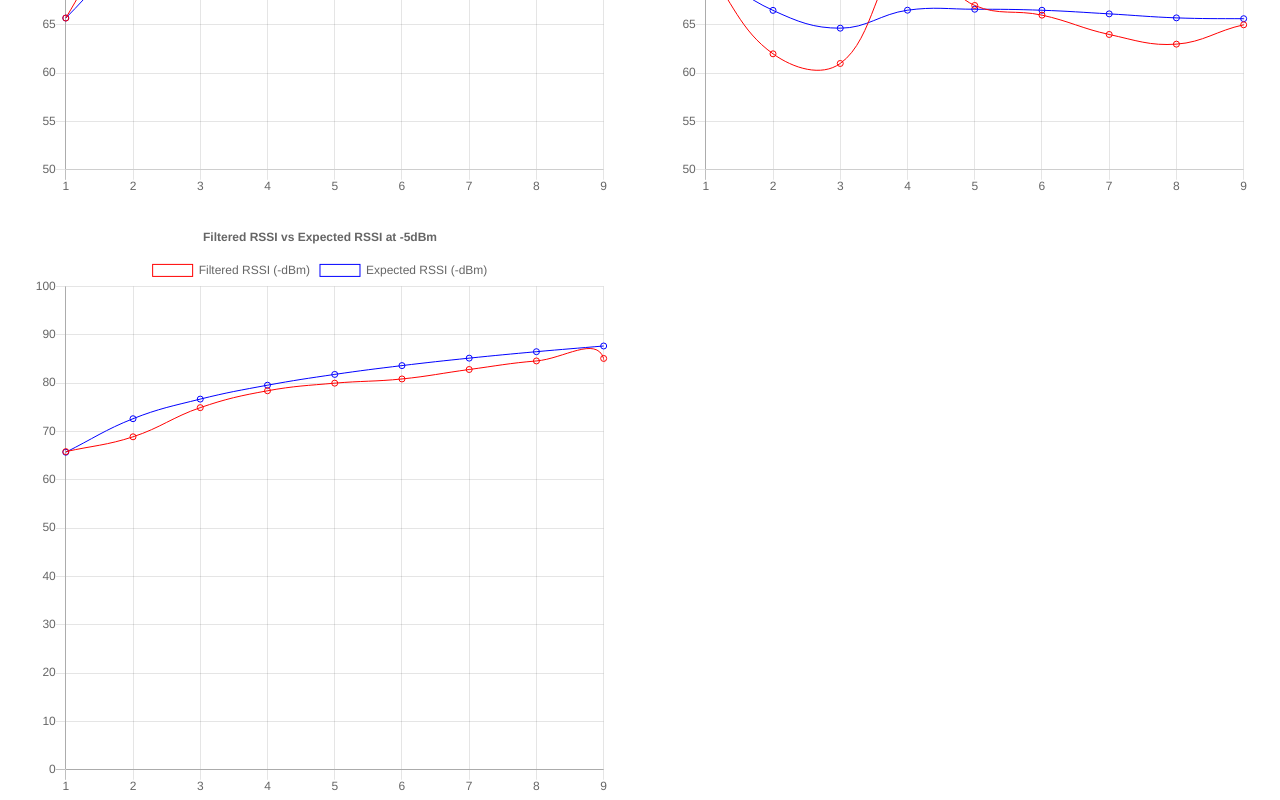
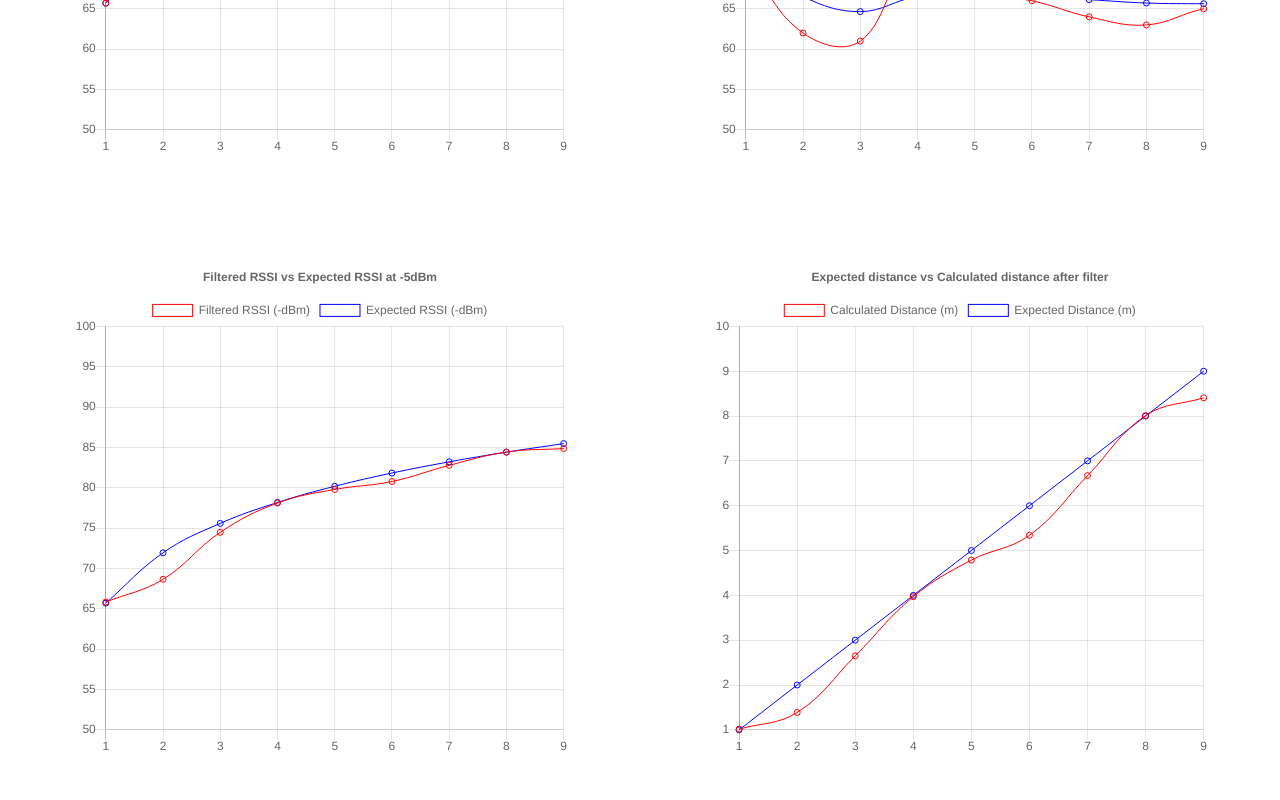
Before and after one commit to JJTrack/KalmanTests, a website: page index.html in a window 1280 px wide. Shown: the part 410-1210 px from the top of the page. Drawn offline with nearby package versions, Linux system fonts and the light colour scheme.

Commit message:
finished making graphs, working on cleaning code and added variable toggles

```diff
--- a/index.css
+++ b/index.css
@@ -1,6 +1,6 @@
 #wrapper {
     width: 50%;
     height: 600px;
-    padding: 30px;
+    padding: 70px;
     float: left;
 }
--- a/index.html
+++ b/index.html
@@ -21,10 +21,20 @@
 
         </div>
 
-        <div id="wrapper">
+        <div id="container">
+            <div id="wrapper">
 
-            <canvas id="kal" width="100%" height="100%"></canvas>
+                <canvas id="kal" width="100%" height="100%"></canvas>
+            </div>
+
+            <div id="wrapper">
+
+                <canvas id="dist" width="100%" height="100%"></canvas>
+            </div>
+
         </div>
+
+
 
 
         <script src="kalman.min.js" type="text/javascript"></script>
--- a/index.js
+++ b/index.js
@@ -1,11 +1,11 @@
 // Graph showing 5dBm rssi values at each distance against expected values
-
+let A = -65.7;
+let n = 0.9;
 let distances = [1, 2, 3, 4, 5, 6, 7, 8, 9];
 let rssiVals = [65.7, 77.2, 83.6, 83, 81.1, 83.8, 85.1, 88.8, 83.8];
 // 𝐴−10𝑛log(𝑑).
 let rssiFormula = distances.map((distance) => {
-    let A = -65.7;
-    let n = 1;
+
 
     return (A - 10*n*Math.log(distance)) * -1
 })
@@ -102,14 +102,14 @@ var myChart = new Chart(con, {
 async function getData() {
     const response = await fetch('rssi.csv');
     const data = await response.text();
-    const rows = data.split('\n').slice(1);
-
+    const rows = data.split('\n').slice(1, -1);
     let obj = [];
     let index = 0;
     rows.forEach(row => {
 
         let blah = row.split(",");
-        let nums = blah.slice(1, -1).map((num) => {
+
+        let nums = blah.slice(1, -2).map((num) => {
             return parseInt(num, 10);
         });
 
@@ -120,9 +120,11 @@ async function getData() {
         index++;
     })
 
+    console.log(obj);
+
     let asdf = obj.map((arr) => {
         let total = arr.reduce((a, b) => a + b, 0);
-        return total/10;
+        return total/9;
     })
 
     var cx = document.getElementById('kal').getContext('2d');
@@ -163,6 +165,61 @@ async function getData() {
             }
         }
     });
+
+    // Graph showing distances
+
+
+    let expectedDistances = rssiFormula.map((rssi) => {
+
+        let exponent = (A - (rssi*-1))/(10*n)
+        return Math.exp(exponent);
+    })
+
+    let filteredDistances = asdf.map((rssi) => {
+
+        let exponent = (A - (rssi*-1))/(10*n)
+        return Math.exp(exponent);
+    })
+
+
+    var cy = document.getElementById('dist').getContext('2d');
+    var myChart = new Chart(cy, {
+        type: 'line',
+        data: {
+            labels: distances,
+            datasets: [{
+                label: 'Calculated Distance (m)',
+                data: filteredDistances,
+            backgroundColor: "rgba(0, 0, 0, 0)",
+            borderColor: "red",
+            borderWidth: 1,
+            responsive: true
+            },
+            {
+            label: 'Expected Distance (m)',
+            data: expectedDistances,
+            backgroundColor: "rgba(0, 0, 0, 0)",
+            borderColor: "blue",
+            borderWidth: 1,
+            responsive: true
+            }]
+        },
+        options: {
+            scales: {
+                yAxes: [{
+                    ticks: {
+                        beginAtZero: false,
+                        suggestedMax: 10,
+                        suggestedMin: 1
+                    }
+                }]
+            },
+            title: {
+                display: true,
+                text: "Expected distance vs Calculated distance after filter"
+            }
+        }
+    });
 }
 
 getData();
```
